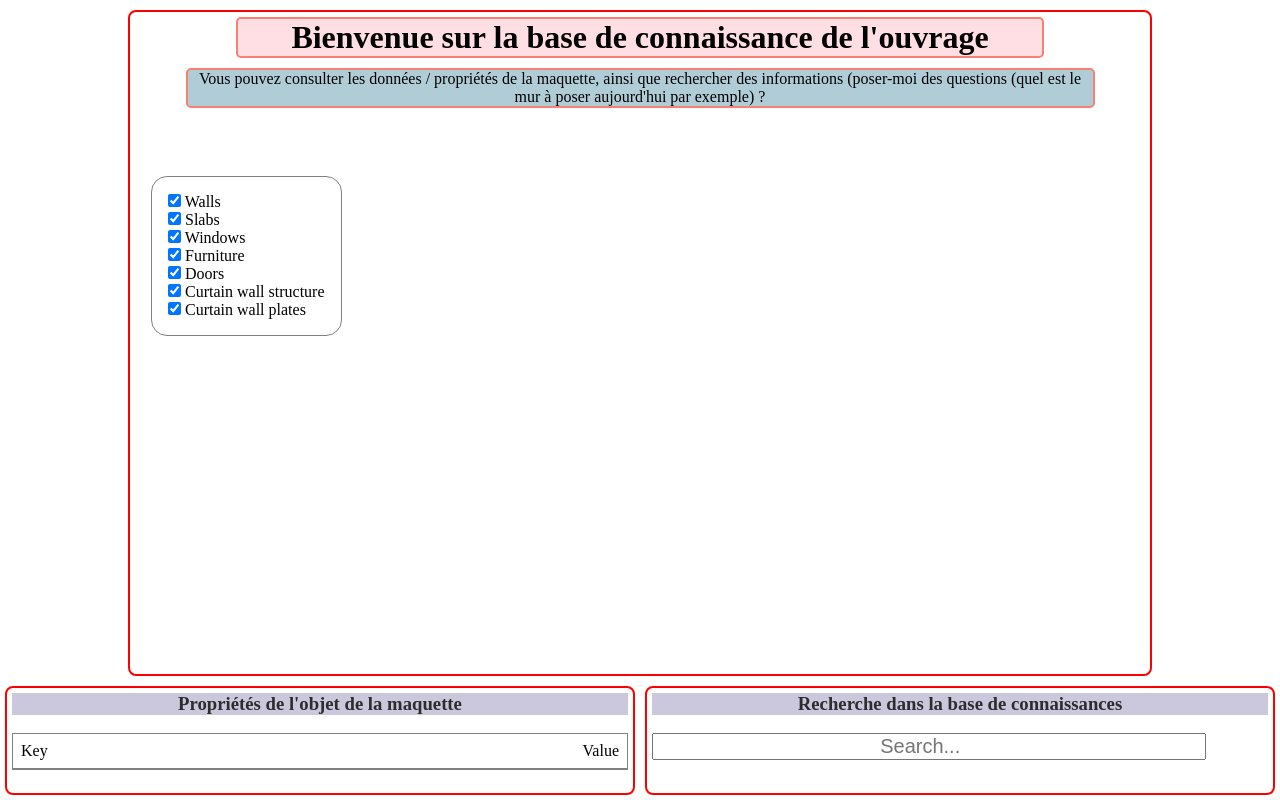
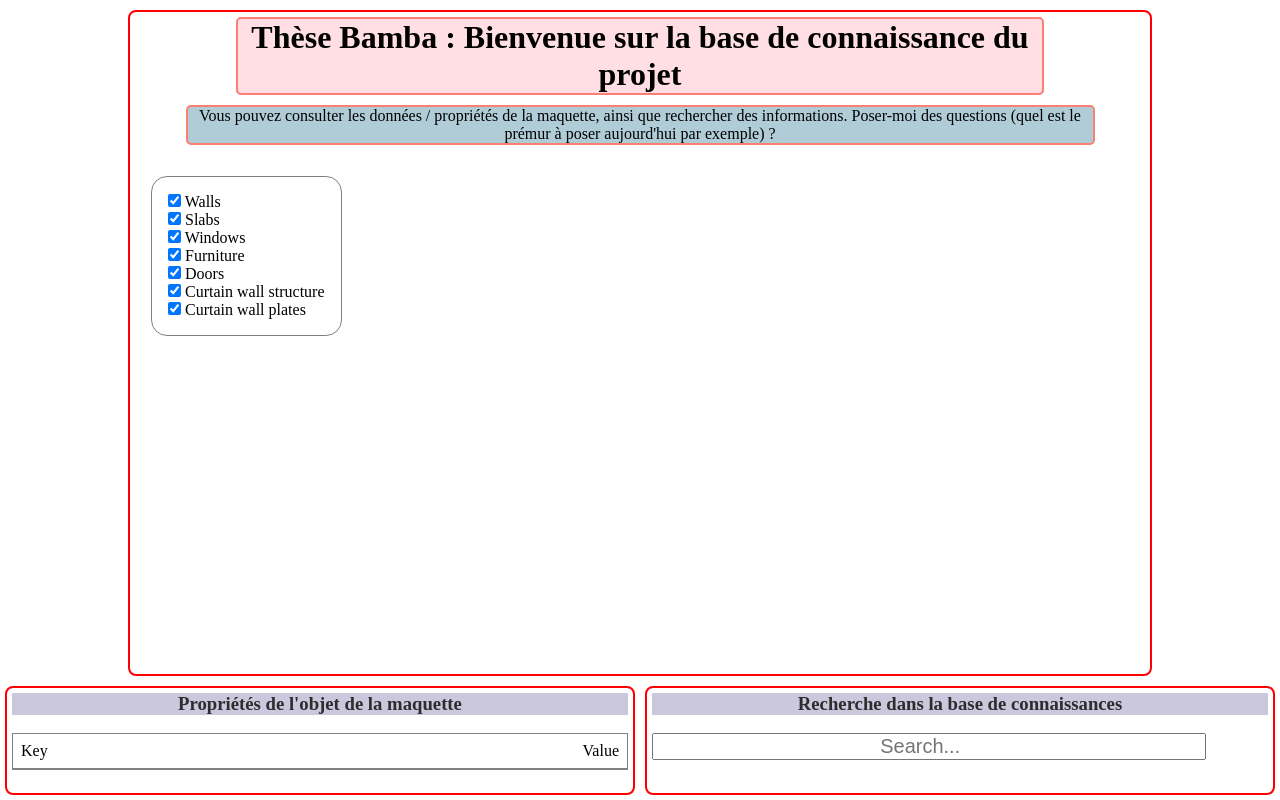
Before and after one commit to BambaThiam/BIM_Unification_webApp, a website: page 01_BIM_unification_WebApp/web_ifc/index.html in a window 1280 px wide. Drawn offline with Linux system fonts and the light colour scheme; files that its build step writes are made by us from their sources; files whose address does not match are found by name.

Commit message:
Maj1_app

```diff
--- a/01_BIM_unification_WebApp/web_ifc/index.html
+++ b/01_BIM_unification_WebApp/web_ifc/index.html
@@ -23,11 +23,11 @@
         <!-- <input type="file" id="file-input" /> -->
         <!-- <canvas id="three-canvas"></canvas> -->
         <div class="title_app">
-          <h1>Bienvenue sur la base de connaissance de l'ouvrage</h1>
+          <h1>Thèse Bamba : Bienvenue sur la base de connaissance du projet</h1>
           <p>
             Vous pouvez consulter les données / propriétés de la maquette, ainsi
-            que rechercher des informations (poser-moi des questions (quel est
-            le mur à poser aujourd'hui par exemple) ?
+            que rechercher des informations. Poser-moi des questions (quel est
+            le prémur à poser aujourd'hui par exemple) ?
           </p>
         </div>
         <div id="viewer-container"></div>
```
